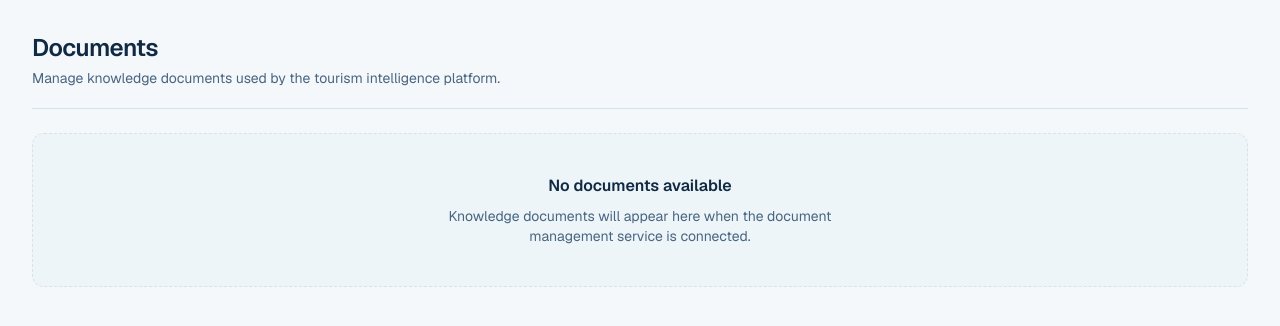
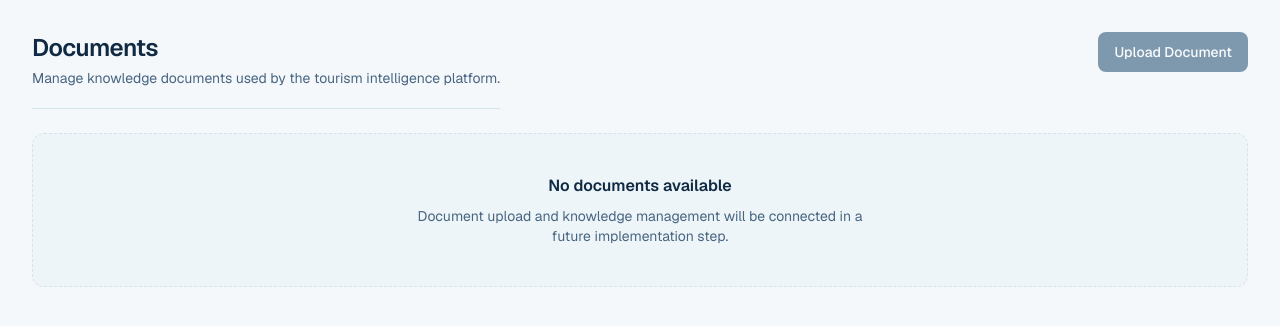
Before and after one commit to ImranManshaAI/ai-tourism-intelligence-platform, a Next.js app in the folder frontend/: page /documents in a window 1280 px wide. Shown: the top 326 px of the page. Built offline with nearby package versions, Linux system fonts and the light colour scheme.

Commit message:
feat(frontend): improve documents page interface

```diff
--- a/frontend/app/documents/page.tsx
+++ b/frontend/app/documents/page.tsx
@@ -1,3 +1,4 @@
+import { Button } from "../../components/ui/Button";
 import { EmptyState } from "../../components/ui/EmptyState";
 import { PageHeader } from "../../components/ui/PageHeader";
 
@@ -5,15 +6,19 @@ export default function DocumentsPage() {
   return (
     <main className="min-h-screen bg-background">
       <div className="mx-auto w-full max-w-7xl p-5 md:p-8">
-        <PageHeader
-          title="Documents"
-          description="Manage knowledge documents used by the tourism intelligence platform."
-        />
+        <div className="flex flex-col gap-4 sm:flex-row sm:items-start sm:justify-between">
+          <PageHeader
+            title="Documents"
+            description="Manage knowledge documents used by the tourism intelligence platform."
+          />
+
+          <Button disabled>Upload Document</Button>
+        </div>
 
         <div className="mt-6">
           <EmptyState
             title="No documents available"
-            description="Knowledge documents will appear here when the document management service is connected."
+            description="Document upload and knowledge management will be connected in a future implementation step."
           />
         </div>
       </div>
```
